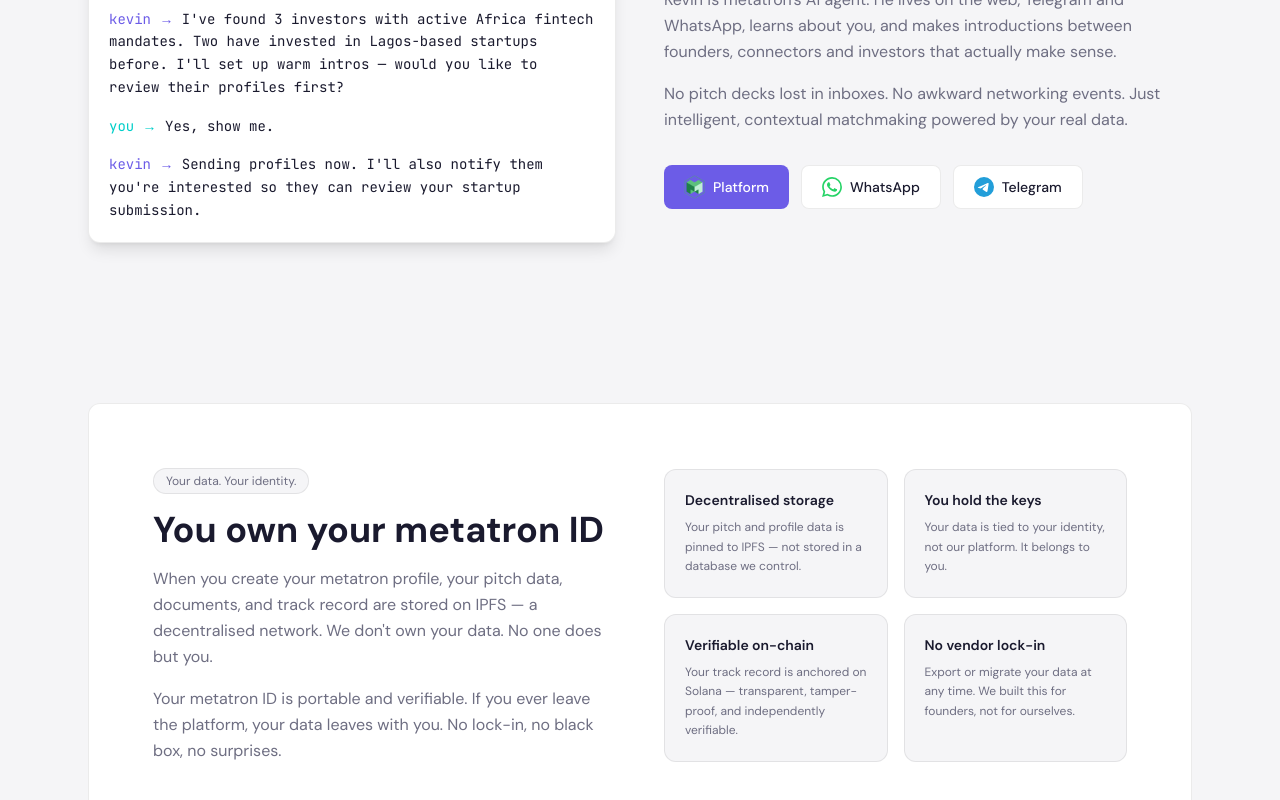
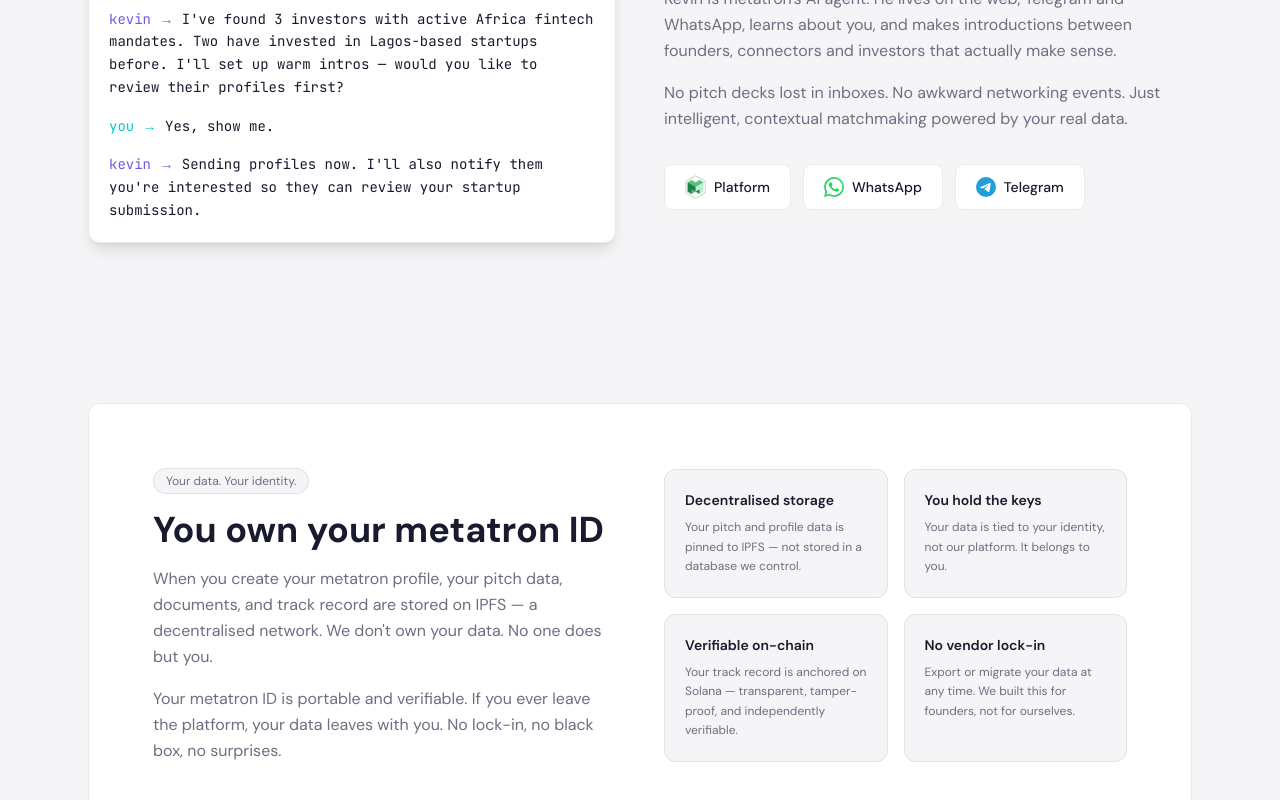
Before and after one commit to nickallison11/metatron-landing, a Next.js app: page / in a window 1280 px wide. Shown: the part 1376-2176 px from the top of the page. Built offline with nearby package versions, Linux system fonts and the light colour scheme.

Commit message:
Meet Kevin Platform button: same neutral style as WhatsApp and Telegram
Co-Authored-By: Claude Opus 5.5 <noreply@anthropic.com>

```diff
--- a/app/page.tsx
+++ b/app/page.tsx
@@ -452,7 +452,7 @@ export default function Home() {
                   href={PLATFORM}
                   target="_blank"
                   rel="noopener noreferrer"
-                  className="inline-flex items-center justify-center gap-2 rounded-lg bg-[var(--accent)] px-5 py-2.5 text-sm font-medium text-white transition hover:bg-[var(--accent-hover)]"
+                  className="inline-flex items-center justify-center gap-2 rounded-lg border border-[var(--border)] bg-[var(--bg-card)] px-5 py-2.5 text-sm font-medium text-[var(--text)] transition hover:border-[var(--accent)]/40"
                 >
                   {/* eslint-disable-next-line @next/next/no-img-element -- small inline brand mark in link */}
                   <img
```
